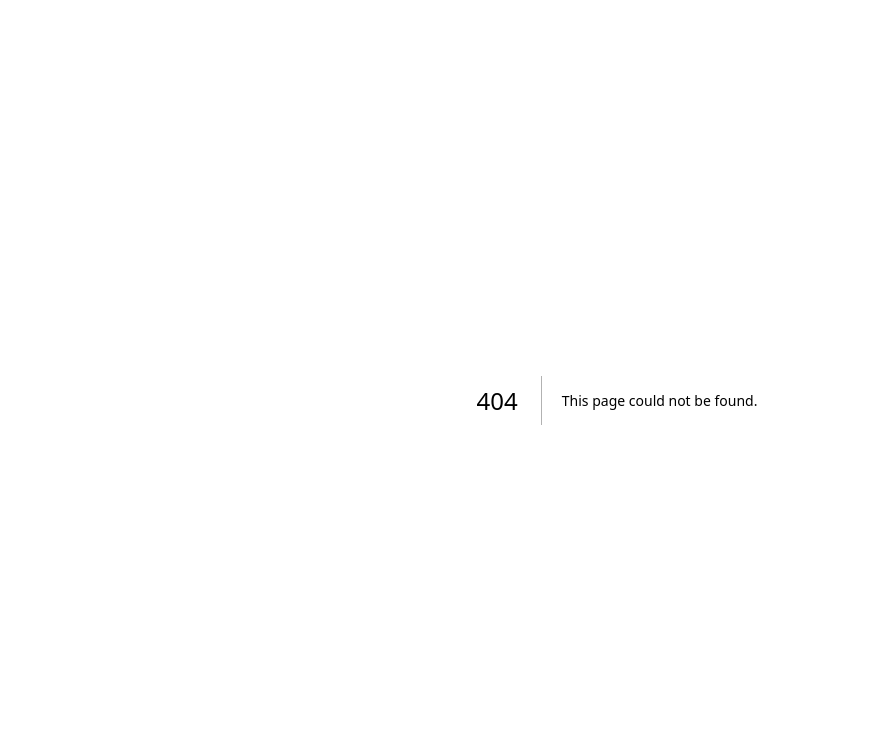
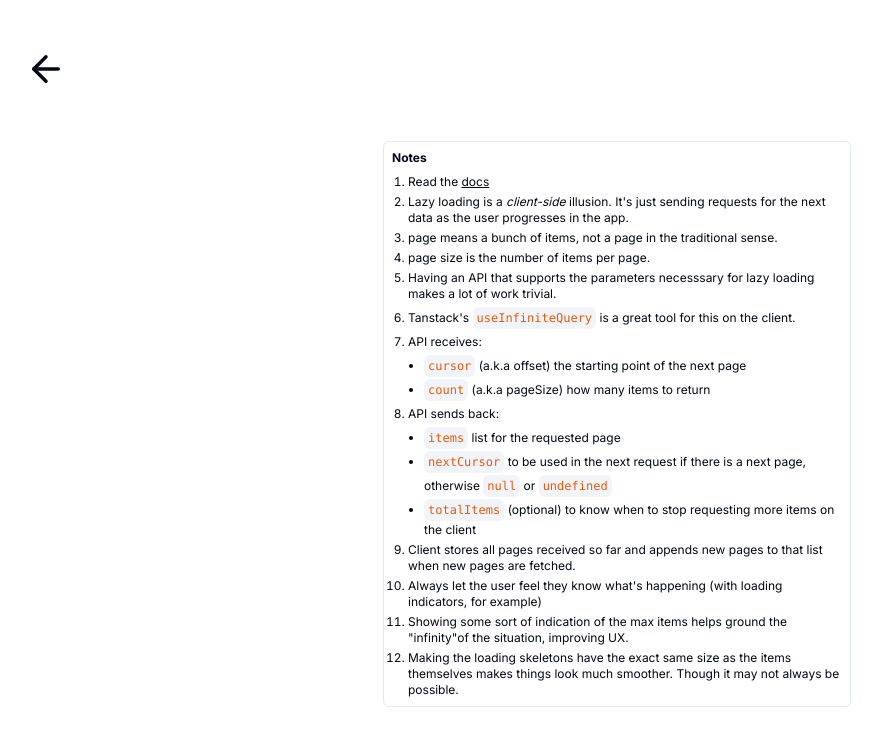
Before and after one commit to aziznal/nextjs-tanstack-query-lazy-loading, a Next.js app: page /notes in a window 1280 px wide. Before the commit this address had no page. Shown: the top 746 px of the page, without its empty margins (23-905 px from the left). Built offline with nearby package versions, Linux system fonts and the light colour scheme.

Commit message:
add separate notes page

```diff
--- a/app/load-more-button-example/page.tsx
+++ b/app/load-more-button-example/page.tsx
@@ -1,7 +1,6 @@
 "use client";
 
 import Item, { ItemLoadingSkeleton } from "@/components/item";
-import Notes from "@/components/notes";
 import { Button } from "@/components/ui/button";
 import { useGetInfiniteItems } from "@/lib/use-get-infinite-items";
 import { LucideArrowLeft } from "lucide-react";
@@ -9,6 +8,8 @@ import Link from "next/link";
 import { Fragment, useRef } from "react";
 
 const PAGE_SIZE = 5;
+
+// NOTE: a client doesn't normally send this. This is just for the simulated API
 const SIMULATED_MAX = 20;
 
 export default function LoadMoreButtonInfiniteScrollPage() {
@@ -81,10 +82,12 @@ export default function LoadMoreButtonInfiniteScrollPage() {
           !query.hasNextPage || query.isLoading || query.isFetchingNextPage
         }
       >
-        Load More
+        {query.isLoading || query.isFetchingNextPage
+          ? "Loading..."
+          : query.hasNextPage
+          ? "Load More"
+          : "Nothing more to load"}
       </Button>
-
-      <Notes />
     </div>
   );
 }
--- /dev/null
+++ b/app/notes/page.tsx
@@ -0,0 +1,108 @@
+import { LucideArrowLeft } from "lucide-react";
+import Link from "next/link";
+
+export default function Notes() {
+  return (
+    <div className="flex flex-col items-center justify-center p-4 h-full mx-auto w-full sm:w-[500px]">
+      <Link
+        className="absolute top-4 left-4 sm:fixed sm:top-12 sm:left-12 hover:underline"
+        href="/"
+      >
+        <LucideArrowLeft size="42" />
+      </Link>
+
+      <div className="w-full border mt-12 rounded-md text-xs p-2">
+        <h2 className="font-bold">Notes</h2>
+
+        <ul className="list-decimal pl-4 flex flex-col gap-1 pt-2">
+          <li>
+            Read the{" "}
+            <Link
+              href="https://tanstack.com/query/latest/docs/framework/react/guides/infinite-queries"
+              target="_blank"
+            >
+              docs
+            </Link>
+          </li>
+
+          <li>
+            Lazy loading is a <i>client-side</i> illusion. {`It's`} just sending
+            requests for the next data as the user progresses in the app.
+          </li>
+
+          <li>
+            page means a bunch of items, not a page in the traditional sense.
+          </li>
+
+          <li>page size is the number of items per page.</li>
+
+          <li>
+            Having an API that supports the parameters necesssary for lazy
+            loading makes a lot of work trivial.
+          </li>
+
+          <li>
+            {`Tanstack's`} <code>useInfiniteQuery</code> is a great tool for
+            this on the client.
+          </li>
+
+          <li>
+            API receives:
+            <ul className="list-disc pl-4 pt-1">
+              <li>
+                <code>cursor</code> (a.k.a offset) the starting point of the
+                next page
+              </li>
+
+              <li>
+                <code>count</code> (a.k.a pageSize) how many items to return
+              </li>
+            </ul>
+          </li>
+
+          <li>
+            API sends back:
+            <ul className="list-disc pl-4 pt-1">
+              <li>
+                <code>items</code> list for the requested page
+              </li>
+
+              <li>
+                <code>nextCursor</code> to be used in the next request if there
+                is a next page, otherwise <code>null</code> or{" "}
+                <code>undefined</code>
+              </li>
+
+              <li>
+                <code>totalItems</code> (optional) to know when to stop
+                requesting more items on the client
+              </li>
+            </ul>
+          </li>
+
+          <li>
+            Client stores all pages received so far and appends new pages to
+            that list when new pages are fetched.
+          </li>
+
+          <li>
+            Always let the user feel they know {`what's`} happening (with
+            loading indicators, for example)
+          </li>
+
+          <li>
+            Showing some sort of indication of the max items helps ground the{" "}
+            {`"infinity"`}
+            of the situation, improving UX.
+          </li>
+
+          <li>
+            Making the loading skeletons have the exact same size as the items
+            themselves makes things look much smoother. Though it may not always
+            be possible.
+          </li>
+        </ul>
+      </div>
+    </div>
+  );
+}
--- a/app/page.tsx
+++ b/app/page.tsx
@@ -1,17 +1,53 @@
 "use client";
 
-import { LucideGithub } from "lucide-react";
+import {
+  LucideEye,
+  LucideGithub,
+  LucideMemoryStick,
+  LucideMouse,
+  LucideMousePointerClick,
+  LucideNotebookPen,
+} from "lucide-react";
+import Link from "next/link";
 
 export default function Home() {
   return (
-    <div className="flex flex-col justify-center items-center h-full gap-8 sm:flex-row">
-      <LazyLoadingType link="/load-more-button-example">
-        {`"Load More"`} button
-      </LazyLoadingType>
+    <div className="flex flex-col h-full items-center justify-center w-full p-4 sm:w-[500px] mx-auto">
+      <h1 className="text-3xl font-bold mb-4">Lazy Loading</h1>
 
-      <LazyLoadingType link="/scroll-based-example">
-        Scroll-based
-      </LazyLoadingType>
+      <section className="mb-8 text-sm text-center text-slate-600 flex flex-col gap-3 [&_*]:inline">
+        <p>
+          Lazy loading is a technique for preventing a ginormous amount of data
+          from flooding your {`user's`} eyes <LucideEye size={16} /> and their{" "}
+          {`device's `} memory <LucideMemoryStick size={16} />
+        </p>
+
+        <p>
+          The word <strong>lazy</strong> in the software world usually refers to
+          something being loaded / executed right when {`it's`} needed.
+        </p>
+
+        <p>Below you can find two examples of this behavior:</p>
+      </section>
+
+      <div className="flex flex-col justify-center items-center gap-8 sm:flex-row">
+        <LazyLoadingType link="/load-more-button-example">
+          <LucideMousePointerClick size={36} />
+          <span>{`"Load More"`} button</span>
+        </LazyLoadingType>
+
+        <LazyLoadingType link="/scroll-based-example">
+          <LucideMouse size={36} />
+          <span>Scroll-based</span>
+        </LazyLoadingType>
+      </div>
+
+      <Link href="/notes">
+        <div className="mt-8 text-xs flex gap-1 items-center">
+          notes
+          <LucideNotebookPen size={16} />
+        </div>
+      </Link>
 
       <footer className="absolute bottom-8">
         <span>Feb 2024 - Made by</span>
@@ -36,8 +72,15 @@ type LazyLoadingTypeProps = {
 const LazyLoadingType = (props: LazyLoadingTypeProps) => {
   return (
     <div
+      tabIndex={1}
       onClick={() => location.assign(props.link)}
-      className="border h-[200px] w-[200px] rounded-md p-2 flex items-center justify-center hover:bg-slate-100 transition-colors select-none cursor-pointer font-bold"
+      onKeyDown={(event) => {
+        // enter or space goes does the same thing as clicking
+        if (event.key === "Enter" || event.key === " ") {
+          location.assign(props.link);
+        }
+      }}
+      className="border h-[200px] w-[200px] rounded-md p-2 flex items-center justify-center hover:bg-slate-100 transition-colors select-none cursor-pointer font-bold flex-col gap-2"
     >
       {props.children}
     </div>
--- a/app/scroll-based-example/page.tsx
+++ b/app/scroll-based-example/page.tsx
@@ -1,13 +1,14 @@
 "use client";
 
 import Item, { ItemLoadingSkeleton } from "@/components/item";
-import Notes from "@/components/notes";
 import { useGetInfiniteItems } from "@/lib/use-get-infinite-items";
 import { LucideArrowLeft } from "lucide-react";
 import Link from "next/link";
 import { Fragment, useEffect, useRef } from "react";
 
 const PAGE_SIZE = 8;
+
+// NOTE: a client doesn't normally send this. This is just for the simulated API
 const SIMULATED_MAX = 80;
 
 export default function LoadMoreButtonInfiniteScrollPage() {
@@ -94,8 +95,6 @@ export default function LoadMoreButtonInfiniteScrollPage() {
         You are viewing {(query.data?.pages.length || 0) * PAGE_SIZE} of{" "}
         {SIMULATED_MAX} items
       </div>
-
-      <Notes />
     </div>
   );
 }
--- a/components/notes.tsx
+++ /dev/null
@@ -1,91 +0,0 @@
-import Link from "next/link";
-
-export default function Notes() {
-  return (
-    <div className="w-full border mt-12 rounded-md text-xs p-2">
-      <h2 className="font-bold">Notes</h2>
-
-      <ul className="list-decimal pl-4 flex flex-col gap-1 pt-2">
-        <li>
-          Read the{" "}
-          <Link
-            href="https://tanstack.com/query/latest/docs/framework/react/guides/infinite-queries"
-            target="_blank"
-          >
-            docs
-          </Link>
-        </li>
-
-        <li>
-          Lazy loading is a <i>client-side</i> illusion. {`It's`} just sending
-          requests for the next data as the user progresses in the app.
-        </li>
-
-        <li>
-          page means a bunch of items, not a page in the traditional sense.
-        </li>
-
-        <li>page size is the number of items per page.</li>
-
-        <li>
-          Having an API that supports the parameters necesssary for lazy loading
-          makes a lot of work trivial.
-        </li>
-
-        <li>
-          {`Tanstack's`} <code>useInfiniteQuery</code> is a great tool for this
-          on the client.
-        </li>
-
-        <li>
-          API receives:
-          <ul className="list-disc pl-4 pt-1">
-            <li>
-              <code>cursor</code> (a.k.a offset) the starting point of the next
-              page
-            </li>
-
-            <li>
-              <code>count</code> (a.k.a pageSize) how many items to return
-            </li>
-          </ul>
-        </li>
-
-        <li>
-          API sends back:
-          <ul className="list-disc pl-4 pt-1">
-            <li>
-              <code>items</code> list for the requested page
-            </li>
-
-            <li>
-              <code>nextCursor</code> to be used in the next request if there is
-              a next page, otherwise <code>null</code> or <code>undefined</code>
-            </li>
-
-            <li>
-              <code>totalItems</code> (optional) to know when to stop requesting
-              more items on the client
-            </li>
-          </ul>
-        </li>
-
-        <li>
-          Client stores all pages received so far and appends new pages to that
-          list when new pages are fetched.
-        </li>
-
-        <li>
-          Always let the user feel they know {`what's`} happening (with loading
-          indicators, for example)
-        </li>
-
-        <li>
-          Showing some sort of indication of the max items helps ground the{" "}
-          {`"infinity"`}
-          of the situation, improving UX.
-        </li>
-      </ul>
-    </div>
-  );
-}
--- a/lib/use-get-infinite-items.tsx
+++ b/lib/use-get-infinite-items.tsx
@@ -14,7 +14,7 @@ export const useGetInfiniteItems = ({
     getNextPageParam: (lastPage, pages) => lastPage.nextCursor,
     queryFn: async ({ pageParam }) => {
       const items = await fetch(
-        `/items?count=${pageSize}&cursor=${pageParam}&simulatedMax=${simulatedMax}`
+        `/api/items?count=${pageSize}&cursor=${pageParam}&simulatedMax=${simulatedMax}`
       ).then((res) => res.json());
 
       return items;
```
Also changed, not shown: app/api/items/route.ts (renamed from app/items/route.ts).
